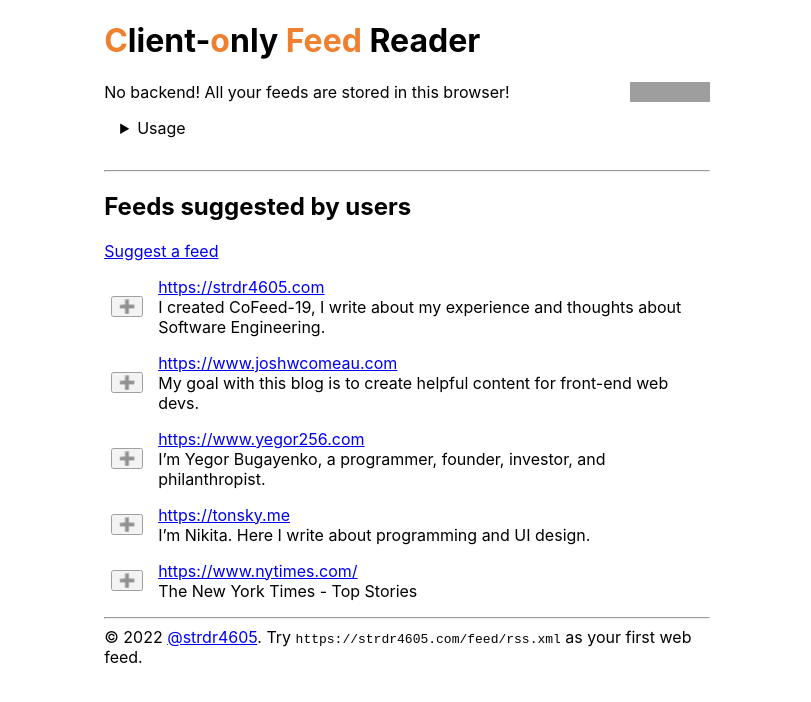
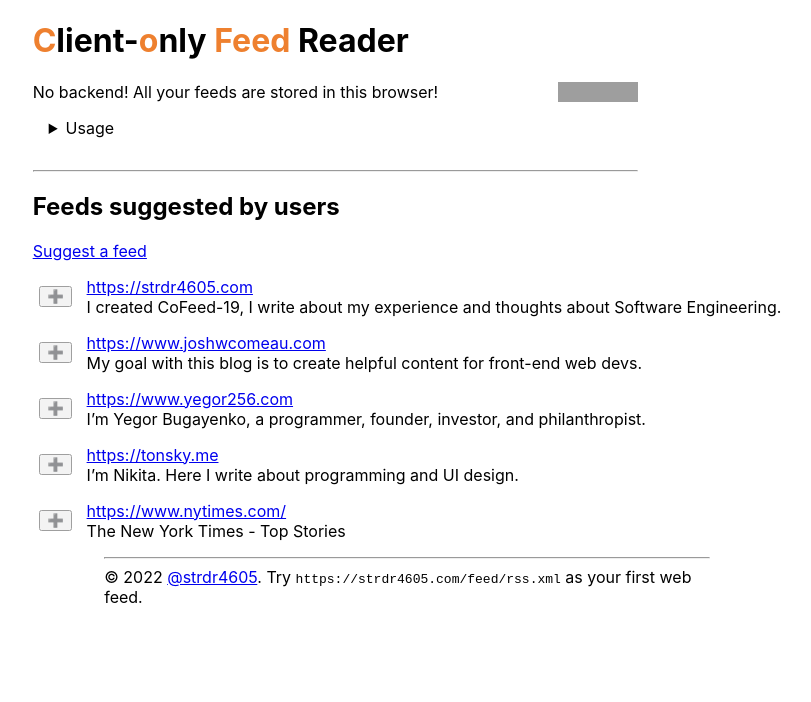
Before and after one commit to cofeed-19/cofeed-19.github.io, a Next.js app: page /feeds in a window 1280 px wide. Shown: the top 702 px of the page, without its empty margins (233-1044 px from the left). Built offline with nearby package versions, Linux system fonts and the light colour scheme; grey boxes are pictures that could not be loaded.

Commit message:
Fix build

```diff
--- a/pages/feeds.tsx
+++ b/pages/feeds.tsx
@@ -14,8 +14,14 @@ interface Props {
   list: JSONFeed[];
 }
 
+interface DialogElement extends HTMLElement {
+  showModal: () => void;
+  close: () => void;
+  open: boolean;
+}
+
 export default function Feeds({ list }: Props) {
-  const dialogRef = useRef<HTMLDialogElement>(null);
+  const dialogRef = useRef<DialogElement>(null);
   const [addedFeed, setAddedFeed] = useState<string>("");
 
   const onAddButtonClick = useCallback(
@@ -37,7 +43,7 @@ export default function Feeds({ list }: Props) {
     <>
       <HeadMeta />
       <Header />
-      <main className={Style.container}>
+      <main>
         <h2>Feeds suggested by users</h2>
         <ExternalLink
           link="https://github.com/cofeed-19/cofeed-19.github.io/edit/master/data/feeds.json"
```
